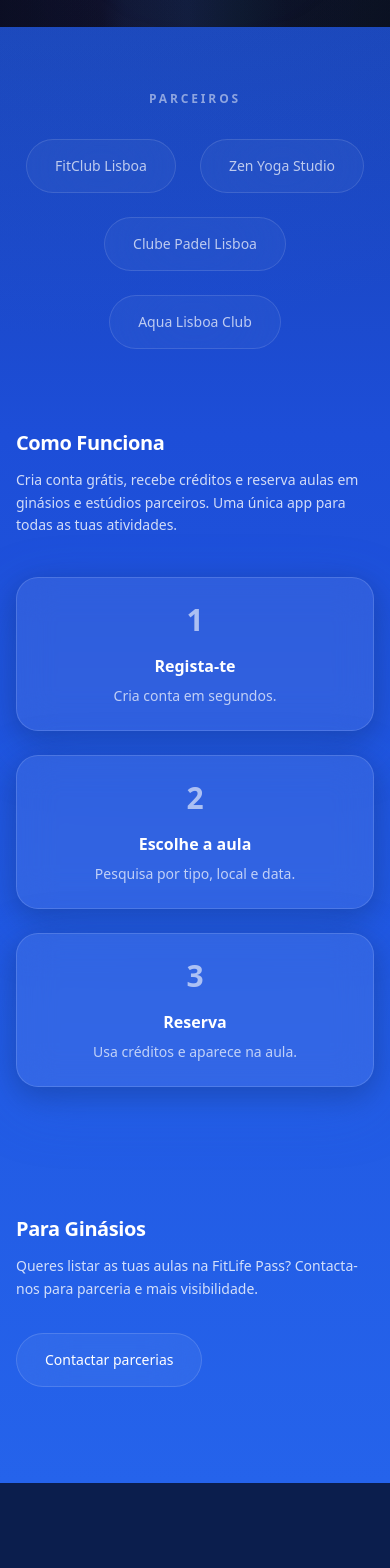
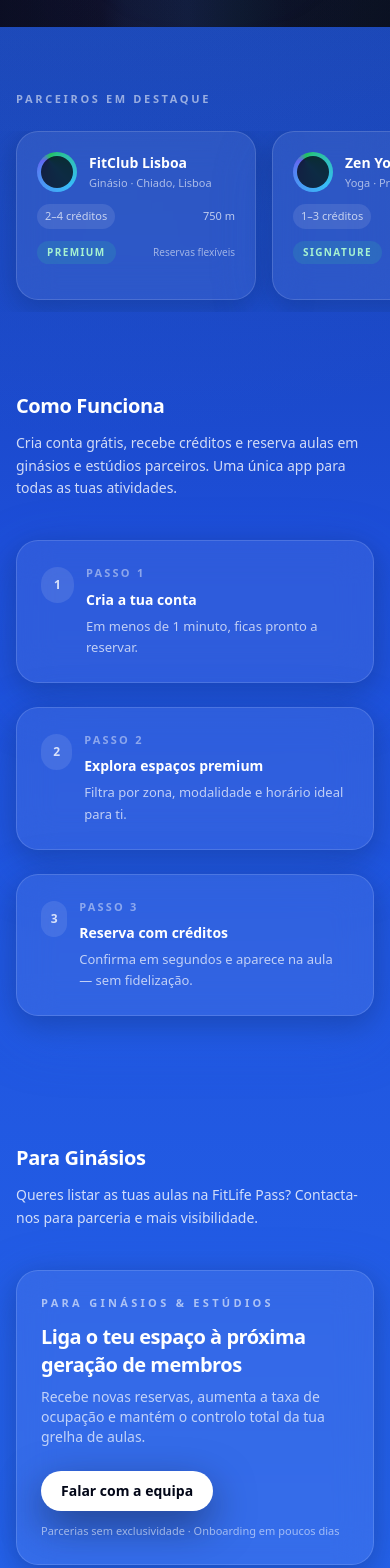
Before and after one commit to nunogomespt07-rgb/fitlife-pass, a Next.js app in the folder web/: page / in a window 390 px wide. Shown: the part 1140-2708 px from the top of the page. Before the commit the page ends 2623 px from the top, so only its background shows below. Built offline with nearby package versions, Linux system fonts and the light colour scheme; no server answers.

Commit message:
update mobile layout

```diff
--- a/web/app/page.tsx
+++ b/web/app/page.tsx
@@ -5,6 +5,41 @@ import Image from "next/image";
 import GlassCard from "./components/ui/GlassCard";
 import SectionHeader from "./components/ui/SectionHeader";
 import PremiumAuthCard from "./components/PremiumAuthCard";
+
+const FEATURED_PARTNERS = [
+  {
+    name: "FitClub Lisboa",
+    category: "Ginásio",
+    location: "Chiado, Lisboa",
+    distance: "750 m",
+    credits: "2–4 créditos",
+    badge: "Premium",
+  },
+  {
+    name: "Zen Yoga Studio",
+    category: "Yoga",
+    location: "Príncipe Real, Lisboa",
+    distance: "1,2 km",
+    credits: "1–3 créditos",
+    badge: "Signature",
+  },
+  {
+    name: "Clube Padel Lisboa",
+    category: "Padel",
+    location: "Monsanto, Lisboa",
+    distance: "15 min",
+    credits: "3–5 créditos",
+    badge: "Popular",
+  },
+  {
+    name: "Aqua Lisboa Club",
+    category: "Piscina & Wellness",
+    location: "Parque das Nações",
+    distance: "20 min",
+    credits: "2–4 créditos",
+    badge: "Wellness",
+  },
+];
 
 export default function LandingPage() {
   return (
@@ -131,18 +166,47 @@ export default function LandingPage() {
 
       <div className="mx-auto max-w-6xl px-4 pb-24 pt-16 sm:px-6 lg:px-10">
         {/* Partner logos */}
-        <section className="text-center">
-          <p className="text-xs font-semibold uppercase tracking-[0.24em] text-white/50">
-            Parceiros
-          </p>
-          <div className="mt-8 flex flex-wrap items-center justify-center gap-6 sm:gap-10">
-            {["FitClub Lisboa", "Zen Yoga Studio", "Clube Padel Lisboa", "Aqua Lisboa Club"].map((name) => (
-              <div
-                key={name}
-                className="rounded-[28px] border border-white/[0.12] bg-white/[0.04] px-7 py-4 text-sm font-medium text-white/70 backdrop-blur-[48px]"
+        <section>
+          <div className="flex items-baseline justify-between gap-2">
+            <p className="text-[11px] font-semibold uppercase tracking-[0.24em] text-white/55">
+              Parceiros em destaque
+            </p>
+            <span className="hidden text-[11px] font-medium text-white/50 sm:inline">
+              +50 espaços em Lisboa e Porto
+            </span>
+          </div>
+          {/* Mobile: carrossel horizontal · Desktop: grelha */}
+          <div className="mt-6 flex gap-4 overflow-x-auto pb-3 -mx-4 px-4 sm:mt-8 sm:grid sm:grid-cols-2 sm:gap-5 sm:overflow-visible sm:px-0 lg:grid-cols-4">
+            {FEATURED_PARTNERS.map((p) => (
+              <GlassCard
+                key={p.name}
+                variant="dark"
+                padding="sm"
+                as="article"
+                className="min-w-[240px] rounded-2xl border-white/18 bg-white/[0.05] shadow-[0_16px_40px_rgba(15,23,42,0.7)] sm:min-w-0"
               >
-                {name}
-              </div>
+                <div className="flex items-center gap-3">
+                  <div className="flex h-10 w-10 items-center justify-center rounded-full bg-[conic-gradient(from_140deg_at_30%_20%,#38bdf8,#6366f1,#22c55e,#38bdf8)]">
+                    <span className="h-8 w-8 rounded-full bg-slate-950/80" />
+                  </div>
+                  <div className="min-w-0">
+                    <p className="truncate text-sm font-semibold text-white">{p.name}</p>
+                    <p className="mt-0.5 text-[11px] text-white/60">
+                      {p.category} · {p.location}
+                    </p>
+                  </div>
+                </div>
+                <div className="mt-3 flex items-center justify-between text-[11px] text-white/70">
+                  <span className="rounded-full bg-white/10 px-2 py-1">{p.credits}</span>
+                  <span>{p.distance}</span>
+                </div>
+                <div className="mt-3 flex items-center justify-between">
+                  <span className="inline-flex items-center rounded-full bg-emerald-400/15 px-2.5 py-1 text-[10px] font-semibold uppercase tracking-[0.14em] text-emerald-200">
+                    {p.badge}
+                  </span>
+                  <span className="text-[10px] text-white/55">Reservas flexíveis</span>
+                </div>
+              </GlassCard>
             ))}
           </div>
         </section>
@@ -154,19 +218,40 @@ export default function LandingPage() {
         />
         <div className="mt-10 grid gap-6 sm:grid-cols-2 lg:grid-cols-3">
           {[
-            { step: "1", title: "Regista-te", desc: "Cria conta em segundos." },
-            { step: "2", title: "Escolhe a aula", desc: "Pesquisa por tipo, local e data." },
-            { step: "3", title: "Reserva", desc: "Usa créditos e aparece na aula." },
+            {
+              step: "Passo 1",
+              title: "Cria a tua conta",
+              desc: "Em menos de 1 minuto, ficas pronto a reservar.",
+            },
+            {
+              step: "Passo 2",
+              title: "Explora espaços premium",
+              desc: "Filtra por zona, modalidade e horário ideal para ti.",
+            },
+            {
+              step: "Passo 3",
+              title: "Reserva com créditos",
+              desc: "Confirma em segundos e aparece na aula — sem fidelização.",
+            },
           ].map(({ step, title, desc }) => (
             <GlassCard
               key={step}
               variant="dark"
               padding="lg"
-              className="text-center rounded-2xl border border-white/[0.08] bg-white/[0.07] shadow-[0_12px_32px_rgba(0,0,0,0.25)] backdrop-blur-[12px] transition-all duration-200 hover:bg-white/[0.09] hover:shadow-[0_16px_40px_rgba(0,0,0,0.28)]"
+              className="rounded-2xl border border-white/[0.09] bg-white/[0.05] text-left shadow-[0_14px_36px_rgba(15,23,42,0.75)] backdrop-blur-[14px] transition-all duration-200 hover:bg-white/[0.08] hover:shadow-[0_18px_48px_rgba(15,23,42,0.85)]"
             >
-              <span className="text-3xl font-bold text-white/60">{step}</span>
-              <p className="mt-4 font-semibold text-white">{title}</p>
-              <p className="mt-2 text-sm text-white/70">{desc}</p>
+              <div className="flex items-start gap-3">
+                <div className="mt-0.5 flex h-9 w-9 items-center justify-center rounded-full bg-white/10 text-white/80">
+                  <span className="text-xs font-semibold">{step.replace("Passo ", "")}</span>
+                </div>
+                <div>
+                  <p className="text-[11px] font-semibold uppercase tracking-[0.2em] text-white/45">
+                    {step}
+                  </p>
+                  <p className="mt-2 text-sm font-semibold text-white">{title}</p>
+                  <p className="mt-1.5 text-[13px] leading-relaxed text-white/70">{desc}</p>
+                </div>
+              </div>
             </GlassCard>
           ))}
         </div>
@@ -176,12 +261,38 @@ export default function LandingPage() {
           subtitle="Queres listar as tuas aulas na FitLife Pass? Contacta-nos para parceria e mais visibilidade."
           className="mt-32"
         />
-        <a
-          href="mailto:parcerias@fitpass.pt"
-          className="mt-8 inline-block rounded-[28px] border border-white/[0.14] bg-white/[0.06] px-7 py-4 text-sm font-medium text-white transition hover:bg-white/[0.1] backdrop-blur-xl"
+        <GlassCard
+          variant="dark"
+          padding="lg"
+          as="section"
+          className="mt-10 rounded-3xl border-white/20 bg-white/[0.06] text-left shadow-[0_20px_60px_rgba(15,23,42,0.8)]"
         >
-          Contactar parcerias
-        </a>
+          <div className="flex flex-col gap-4 sm:flex-row sm:items-center sm:justify-between">
+            <div>
+              <p className="text-[11px] font-semibold uppercase tracking-[0.3em] text-white/60">
+                Para ginásios & estúdios
+              </p>
+              <h3 className="mt-3 text-xl font-semibold tracking-tight text-white sm:text-2xl">
+                Liga o teu espaço à próxima geração de membros
+              </h3>
+              <p className="mt-2 text-sm text-white/70">
+                Recebe novas reservas, aumenta a taxa de ocupação e mantém o controlo total da
+                tua grelha de aulas.
+              </p>
+            </div>
+            <div className="mt-2 flex flex-col items-start gap-3 sm:mt-0 sm:items-end">
+              <a
+                href="mailto:parcerias@fitpass.pt"
+                className="inline-flex items-center justify-center rounded-full bg-white px-5 py-2.5 text-sm font-semibold text-slate-950 shadow-[0_14px_40px_rgba(15,23,42,0.5)] transition hover:bg-white/95"
+              >
+                Falar com a equipa
+              </a>
+              <p className="text-[11px] text-white/55">
+                Parcerias sem exclusividade · Onboarding em poucos dias
+              </p>
+            </div>
+          </div>
+        </GlassCard>
       </div>
     </div>
   );
```
